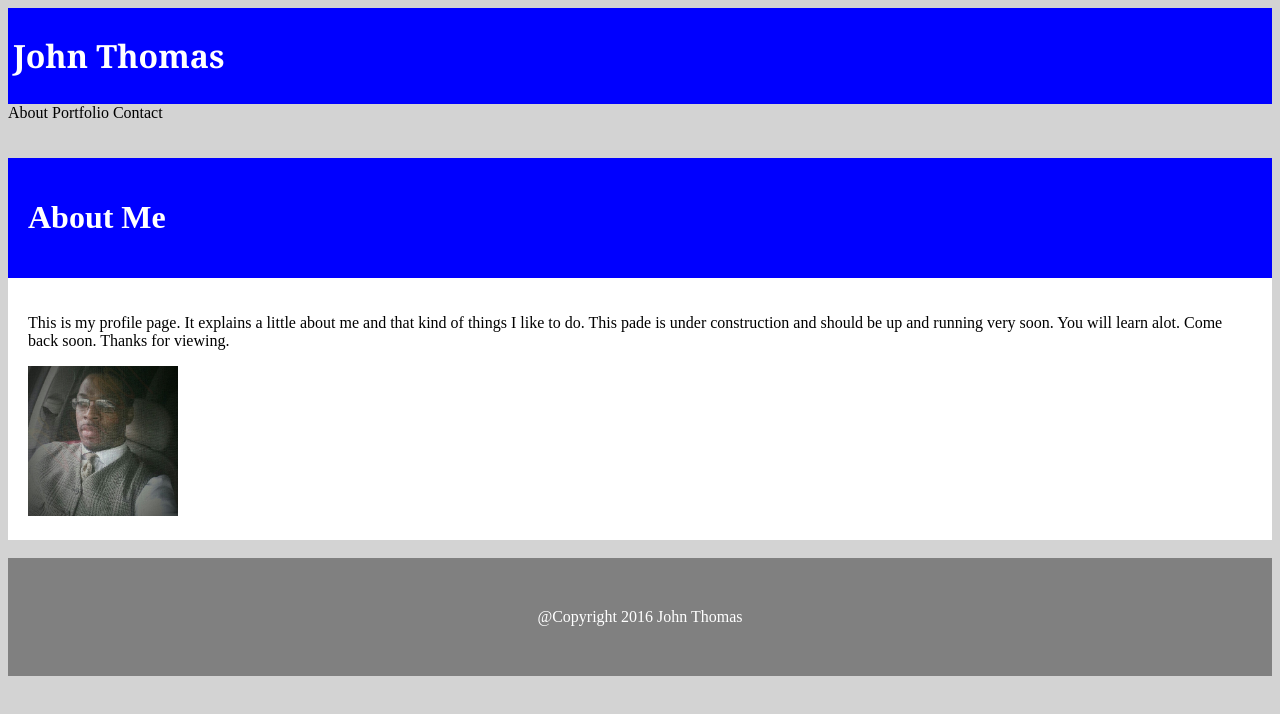
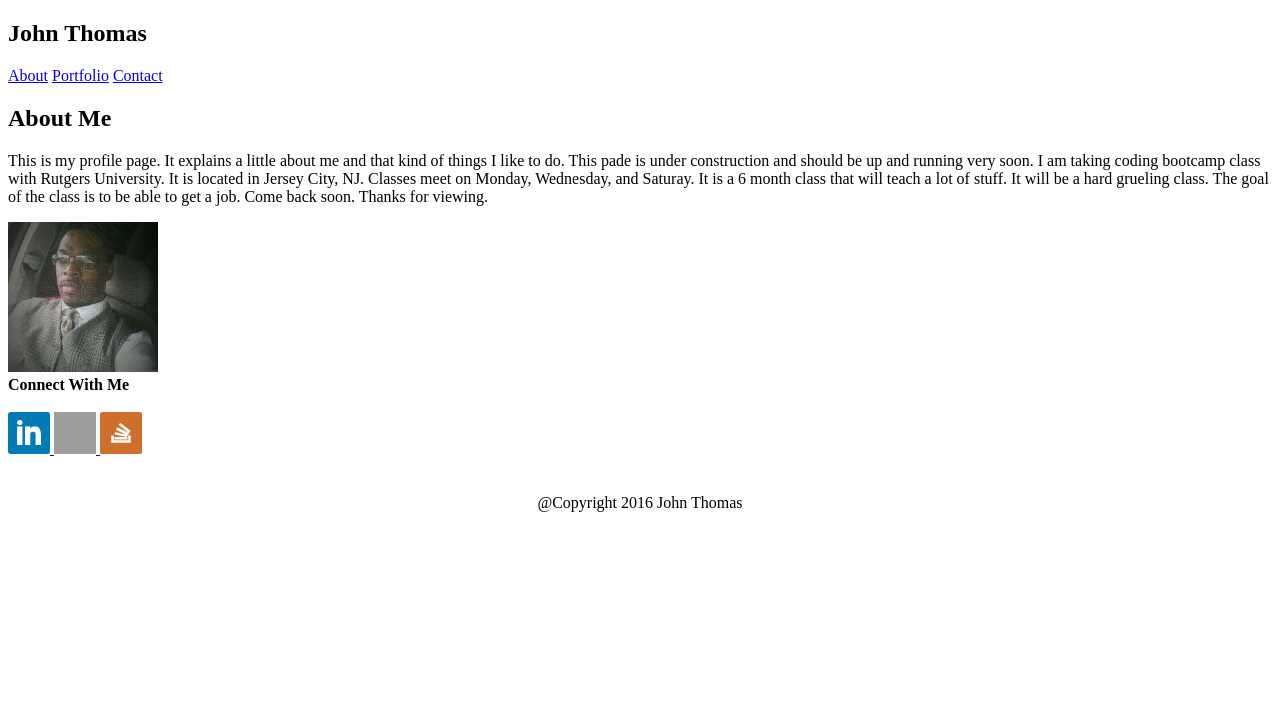
Before and after one commit to jdthomas25/Portfolio, a plain HTML site: page index.html in a window 1280 px wide. Drawn offline with Linux system fonts and the light colour scheme; grey boxes are pictures that could not be loaded.

Commit message:
update portfolio

```diff
--- a/index.html
+++ b/index.html
@@ -1,36 +1,39 @@
 <!DOCTYPE html>
 <html>
 <head>
-<style>
-body {background-color:lightgrey;}
-h1   {color:white;}
-p    {color:black;}
-</style>
 	<title>Portfolio</title>
 </head>
-<header>
-<div id="section"><div style="background-color:blue; color:white;padding:5px;">
-<h1 style="font-family:Georgia;">John Thomas</h1>
-</header>
-<tr>
-   <td> About</td>
-   <td> Portfolio</td>
-   <td> Contact</td></tr>
-</body></div>
-</div>
-<div></div>
-<br></br>
-<body>
-<div id="section"><div style="background-color:blue; color:blue;padding:20px;">
-<h1>About Me</h1></div>
-<div id="section"><div style="background-color:white; color:black;padding:20px;">
-<p>This is my profile page.  It explains a little about me and that kind of things I like to do. This pade is under construction and should be up and running very soon.  You will learn alot.  Come back soon.  Thanks for viewing.</p>
-<img src="https://github.com/jdthomas25/Portfolio/blob/master/Assets/images/Myphoto.jpg?raw=true" alt="Myphoto.jpg" witdth="150" height="150">
-<div></div></div>
-</body>
-<br>
-<center>
-<div style="background-color:grey; color:white;padding:50px;">
-<div id="footer">@Copyright 2016 John Thomas</div></center>
+   <header>
+     <section>
+      <h1>John Thomas</h1>
+       </section>
+       <section uni-nav-section="right">
+        <a uni-nav-item href="Aboutmeinfo">About</a>
+        <a uni-nav-item href="MYPortfolio">Portfolio</a>
+        <a uni-nav-item href="MyContact">Contact</a>
+       </section>
+       </header>
+   </div></div>
+    <body>
+    <section>
+     <h1>About Me</h1>
+       <p>This is my profile page.  It explains a little about me and that kind of things I like to do. This pade is under construction and should be up and running very soon. I am taking coding bootcamp class with Rutgers University.  It is located in Jersey City, NJ.  Classes meet on Monday, Wednesday, and Saturay.  It is a 6 month class that will teach a lot of stuff.  It will be a hard grueling class. The goal of the class is to be able to get a job.  Come back soon.  Thanks for viewing.</p>
+        <img src="https://github.com/jdthomas25/Portfolio/blob/master/Assets/images/Myphoto.jpg?raw=true" alt="Myphoto.jpg" witdth="150" height="150">
+        	</section>
+        	<section> <b>Connect With Me</b>
+        	<br></br>
+        		<a href="default.asp">
+  					<img src="https://github.com/jdthomas25/Portfolio/blob/master/Assets/images/square-linkedin-128.png?raw=true" alt="Linkedin" style="width:42px;height:42px;border:0;">
+  					<img src="https://github.com/jdthomas25/Portfolio/blob/master/Assets/images/github-128.png?raw=true" alt="Github" style="width:42px;height:42px;border:0;">
+  					<img src="https://github.com/jdthomas25/Portfolio/blob/master/Assets/images/stackoverflow-square-social-media-128.png?raw=true" alt="StackOverflow" style="width:42px;height:42px;border:0;">
+
+</a>
+        	</section>
+      </body>
+      <br></br>
+      <div></div>
+        <center>
+         <div id="footer">@Copyright 2016 John Thomas</div>
+          </center>
 </div>
 </html>
```
